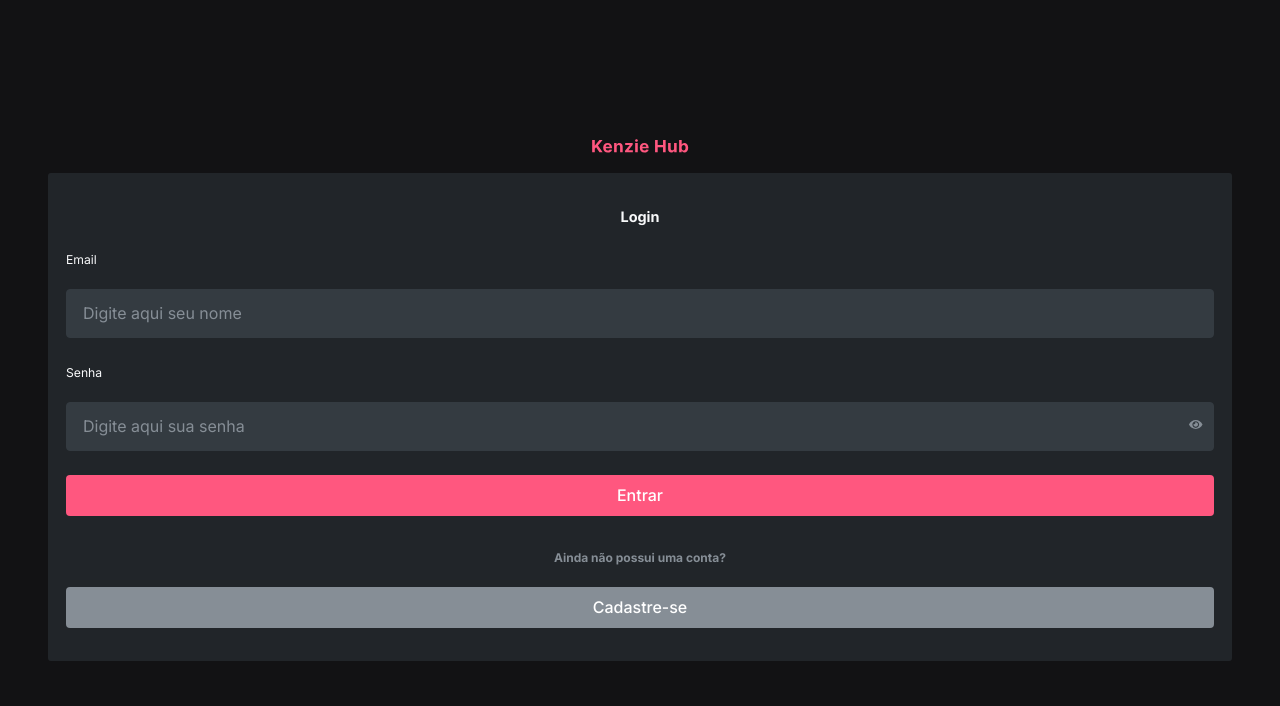
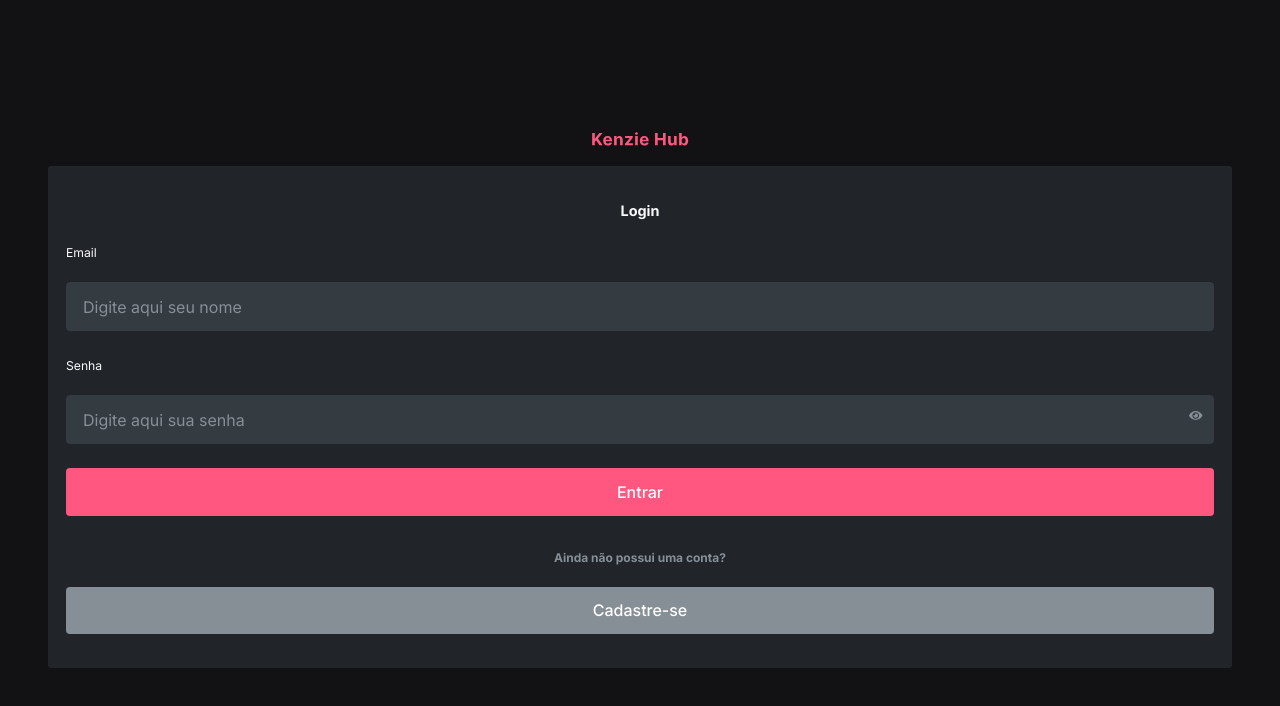
Before and after one commit to Kenzie-Academy-Brasil-Developers/react-entrega-s2-kenzie-hub-matheuschvs, a React (Create React App) app: page / in a window 1280 px wide. Shown: the top 706 px of the page. Built offline with nearby package versions, Linux system fonts and the light colour scheme.

Commit message:
fix: change Button style

```diff
--- a/src/components/Button/style.js
+++ b/src/components/Button/style.js
@@ -9,6 +9,8 @@ export const StyledButton = styled.button`
 
   font: 500 0.8125rem 'Inter', sans-serif;
   color: #FFF;
+  line-height: 1.323125rem;
+  padding: 0.515625rem 0;
 
   &:hover {
     background: ${props => props.disabled ? 'var(--grey-2)' : 'var(--color-primary-50)'};
@@ -16,5 +18,8 @@ export const StyledButton = styled.button`
 
   @media (min-width: 961px) {
     font-size: 1rem;
+    line-height: 1.649375rem;
+
+    padding: 0.65625rem 0;
   }
 `
--- a/src/components/TextField/style.js
+++ b/src/components/TextField/style.js
@@ -61,7 +61,7 @@ export const Input = styled.input`
 export const ToggleVisibility = styled.button`
   position: absolute;
   right: 0.6875rem;
-  top: 0.625rem;
+  top: 0.8rem;
 
   background: transparent;
 
--- a/src/styles/global.js
+++ b/src/styles/global.js
@@ -113,18 +113,9 @@ export const GlobalStyle = createGlobalStyle`
   button {
     cursor: pointer;
     border: none;
-    line-height: 1.323125rem;
-    padding: 0.515625rem 0;
   }
 
   input {
     outline: none;
   }
-
-  @media (min-width: 961px) {
-    button {
-      line-height: 1.649375rem;
-      padding: 0.65625rem 0;
-    }
-  }
 `;
```
